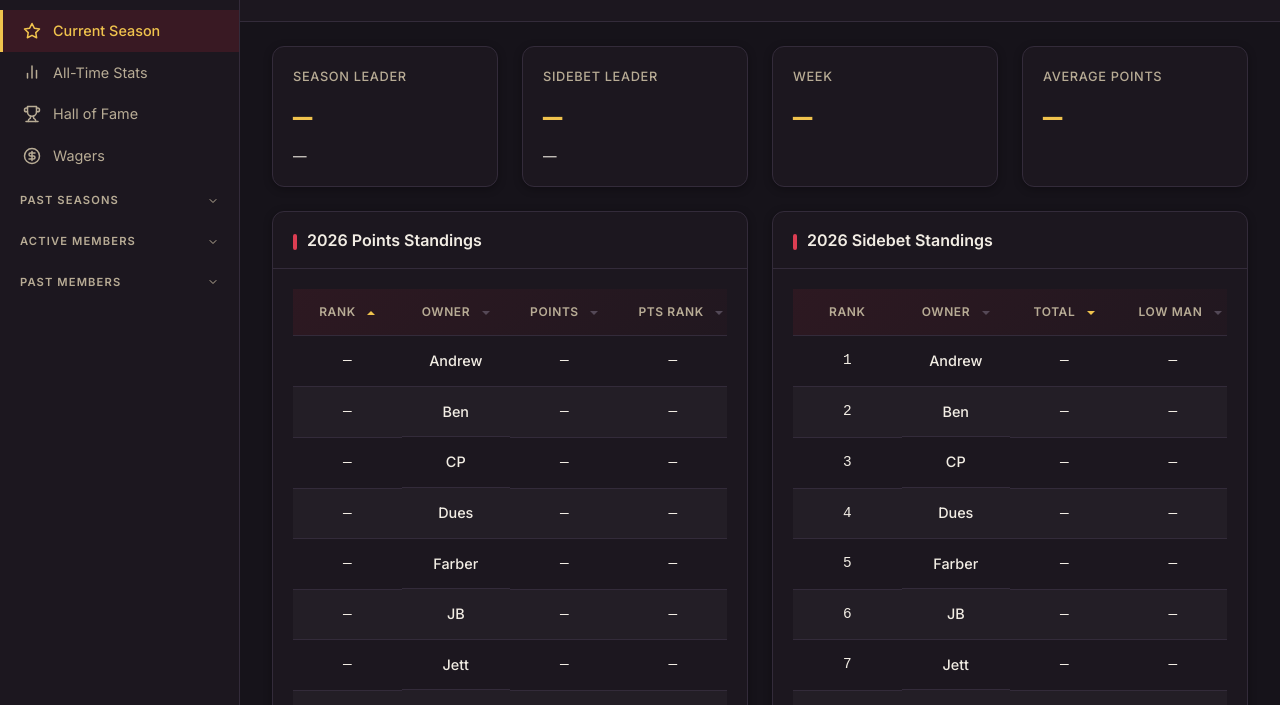
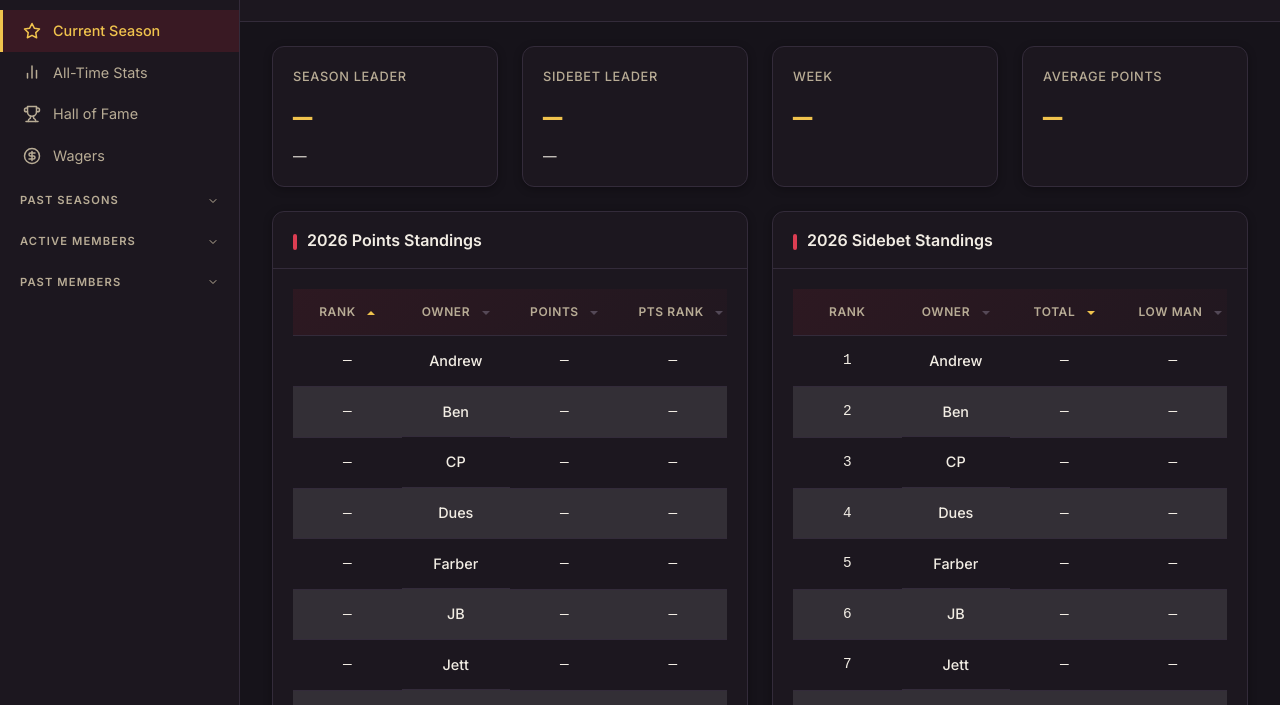
Before and after one commit to adennis4/warrior-poets, a website: page index.html in a window 1280 px wide. Shown: the part 95-800 px from the top of the page. Drawn offline with nearby package versions, Linux system fonts and the light colour scheme.

Commit message:
Redesign: strengthen zebra-stripe contrast

```diff
--- a/css/styles.css
+++ b/css/styles.css
@@ -506,7 +506,7 @@ td {
 }
 
 tr:nth-child(even) {
-  background-color: rgba(255, 255, 255, 0.03);
+  background-color: rgba(255, 255, 255, 0.1);
 }
 
 tr:hover {
```
